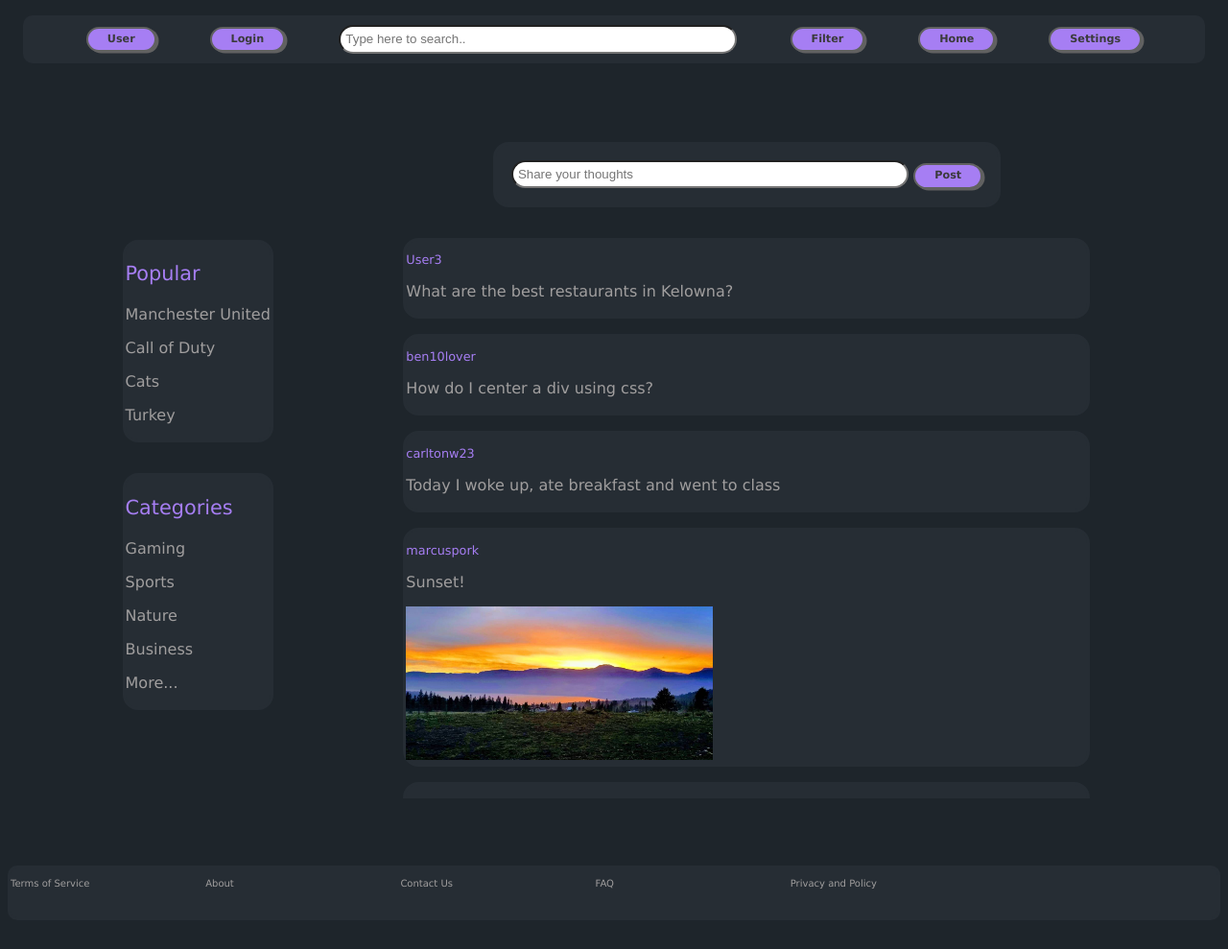
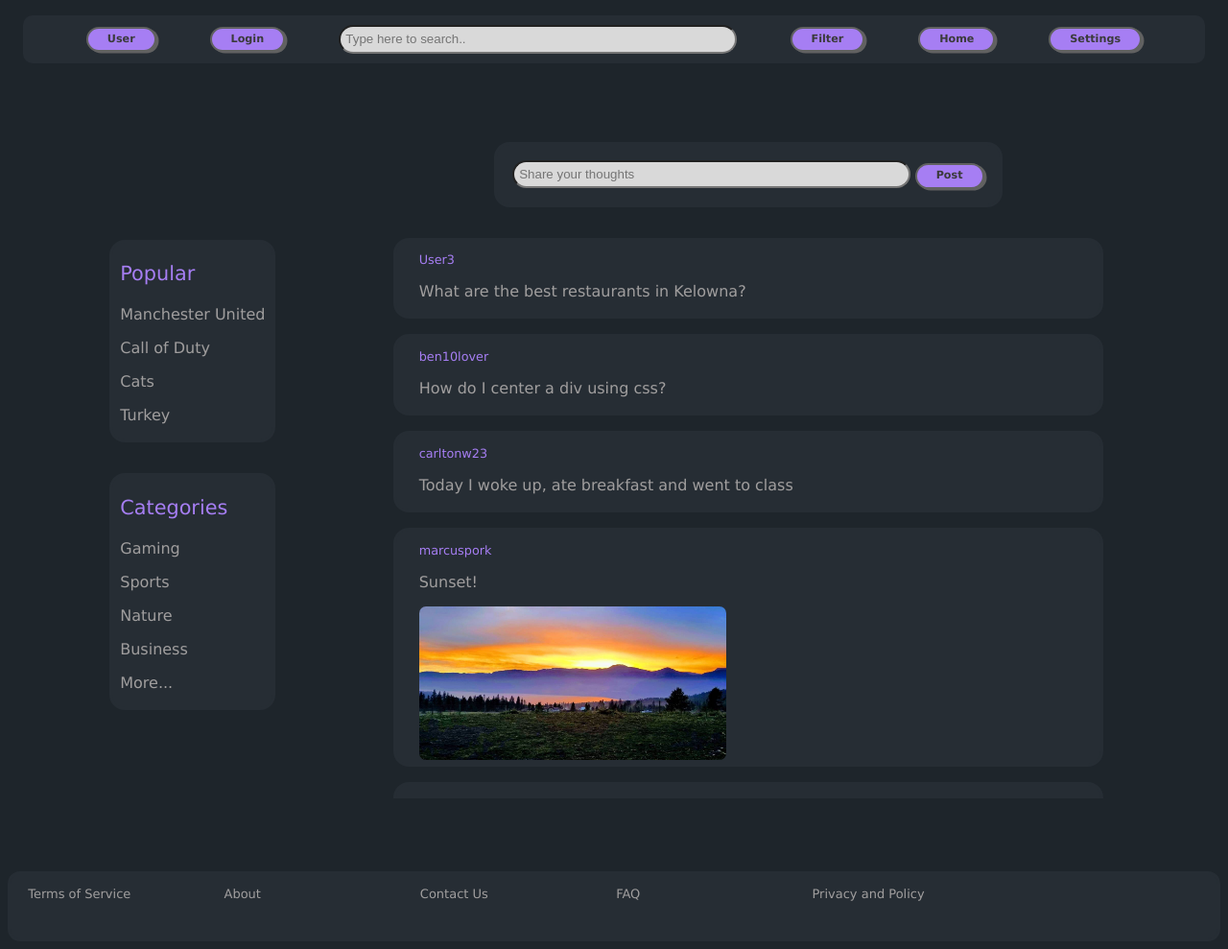
Before and after one commit to COSC360/WeChat-Discussion-Forum, a PHP site: page /home.html in a window 1280 px wide. Shown: the whole page at 96% size. Before the commit the page ends 927 px from the top, so only its background shows below. Run offline with PHP 8.4, Linux system fonts and the light colour scheme.

Commit message:
fixed conflict

```diff
--- a/css/style.css
+++ b/css/style.css
@@ -6,6 +6,7 @@ input  {
     width: 30em;
     border-radius: 6em;
     padding: 0.4em;
+    background-color: #D9D9D9;
 }
 .nav {
 display:flex;
@@ -36,7 +37,7 @@ border-radius: 10px;
     align-items: left;
     flex-direction: column;
     margin-left: auto;
-    max-width: 10em;
+    max-width: 16em;
 }
 div.scroll{
     overflow-y: auto;
@@ -51,6 +52,7 @@ div.scroll{
     border-radius: 1em;
     margin:1em;
     padding-right: 20em;
+    padding-left: 1.5em;
 }
 .createPost{
     border: solid #262D34;
@@ -64,6 +66,8 @@ div.scroll{
     border: solid #262D34;
     background-color: #262D34;
     border-radius: 1em;
+    padding-left: 0.5em;
+    padding-right: 0.5em;
 }
 .categories{
     color: rgb(160, 158, 158);
@@ -71,6 +75,8 @@ div.scroll{
     background-color: #262D34;
     border-radius: 1em;
     margin-top: 2em;
+    padding-left: 0.5em;
+    padding-right: 0.5em;
 }
 footer{
     color: rgb(160, 158, 158);
@@ -78,12 +84,13 @@ footer{
     background-color: #262D34;
     border-radius: 1em;
     margin-top: 2em;
-    font-size: x-small;
+    font-size: small;
     padding-bottom: 2em;
 }
 .tos {
     display: inline-block;
-    width:20em;
+    width:14em;
+    padding-left: 1.4em;
 }
 .button {
   background-color: #A67EF3;
@@ -123,4 +130,5 @@ footer{
 img {
     width: 20em;
     height: 10em;
+    border-radius: 7px;
 }
```
